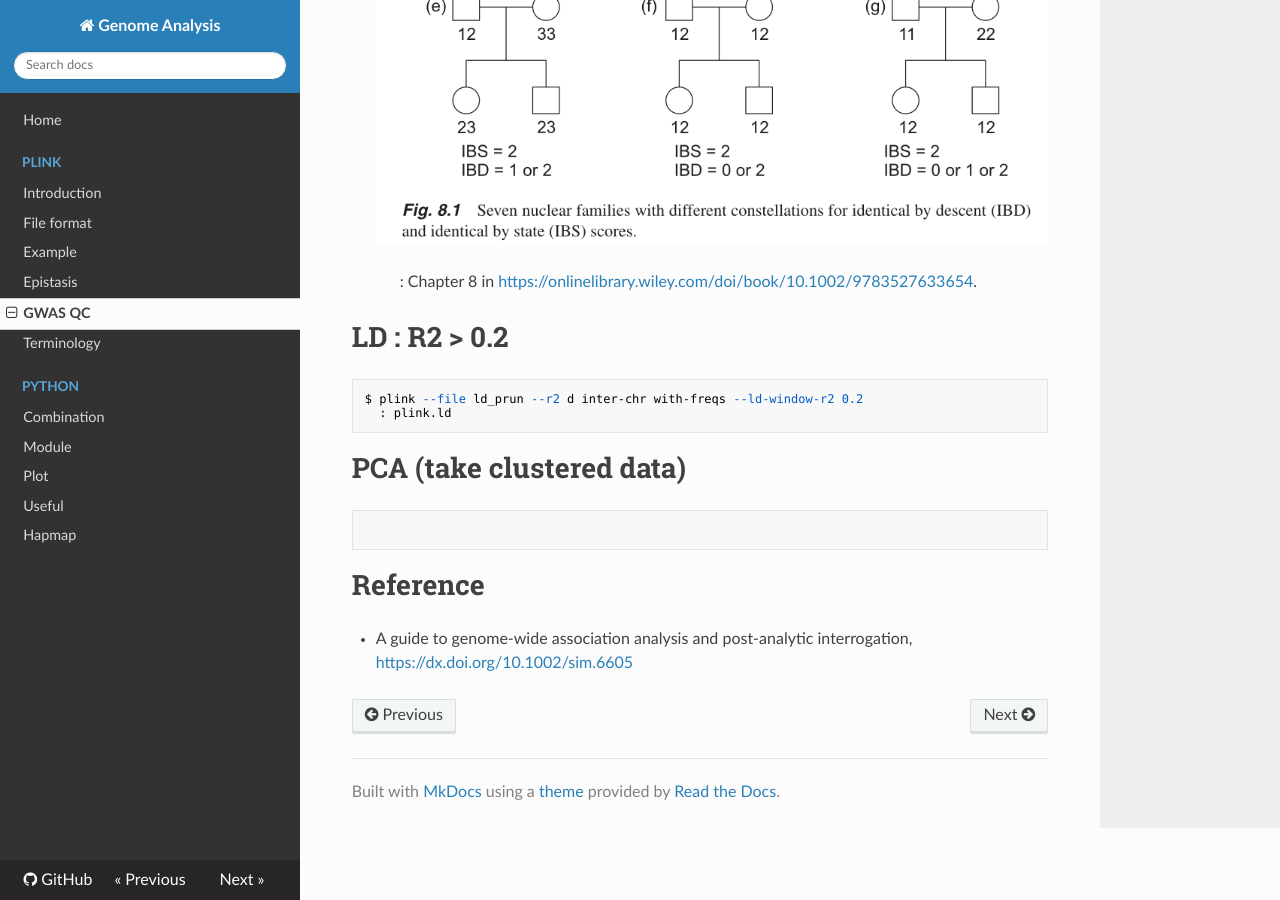
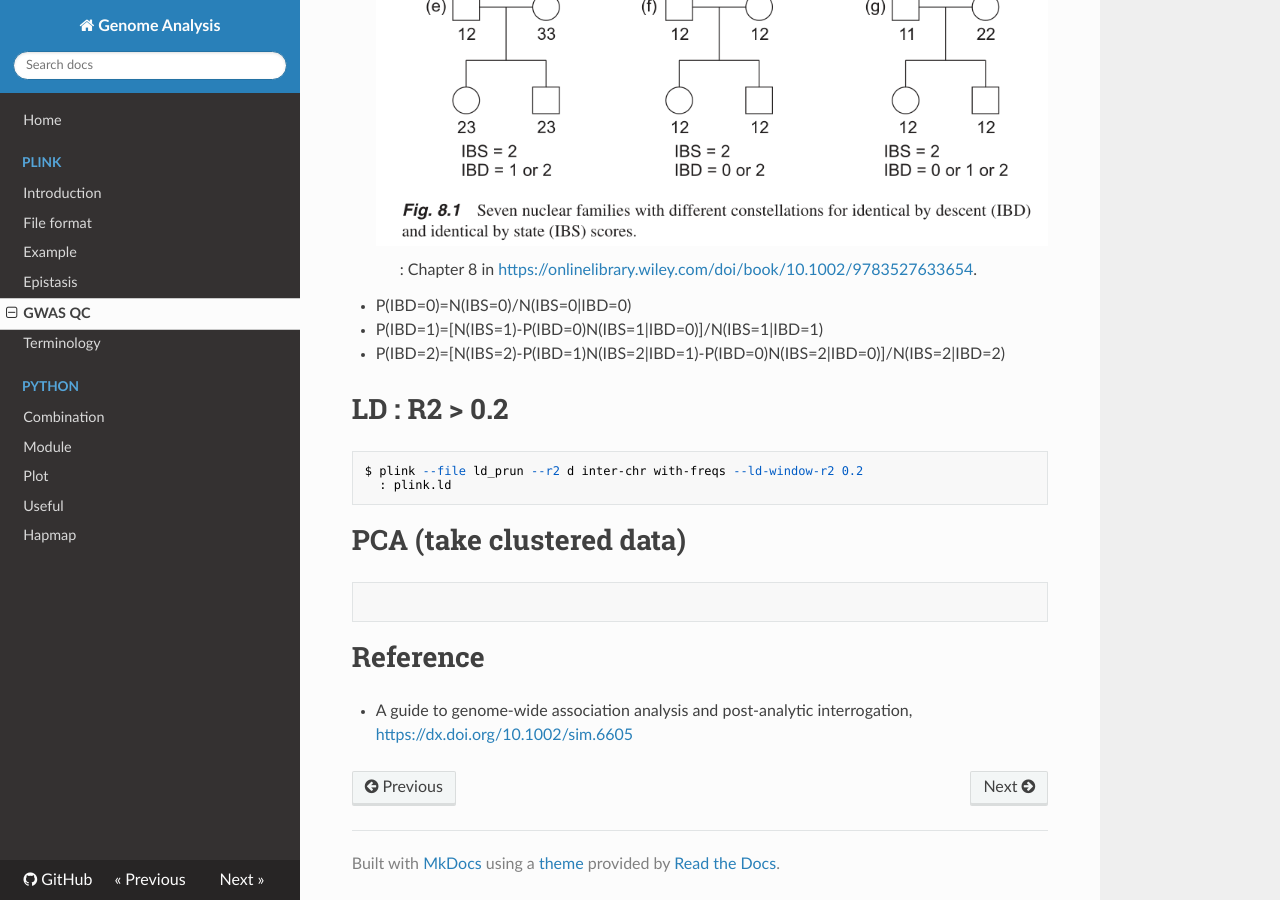
Before and after one commit to WonyoungCho/plink, an MkDocs documentation site: the page built from docs/GWAS.md, in a window 1280 px wide and 900 px high, scrolled down 1927 px. Built offline with MkDocs 1.6.1, drawn with Linux system fonts in a browser that asks for light colours; nearby versions of some CDN libraries; old or Windows-style settings are respelled for this version of MkDocs.

Commit message:
Update GWAS.md

````diff
--- a/docs/GWAS.md
+++ b/docs/GWAS.md
@@ -79,6 +79,10 @@ plt.show()
 ![IBS_IBD](./image/IBS_IBD.PNG)
 > : Chapter 8 in <https://onlinelibrary.wiley.com/doi/book/10.1002/9783527633654>.
 
+- P(IBD=0)=N(IBS=0)/N(IBS=0|IBD=0)
+- P(IBD=1)=[N(IBS=1)-P(IBD=0)N(IBS=1|IBD=0)]/N(IBS=1|IBD=1)
+- P(IBD=2)=[N(IBS=2)-P(IBD=1)N(IBS=2|IBD=1)-P(IBD=0)N(IBS=2|IBD=0)]/N(IBS=2|IBD=2)
+
 # LD : R2 > 0.2
 ```
 $ plink --file ld_prun --r2 d inter-chr with-freqs --ld-window-r2 0.2
````
